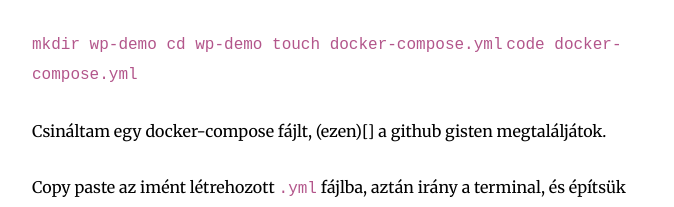
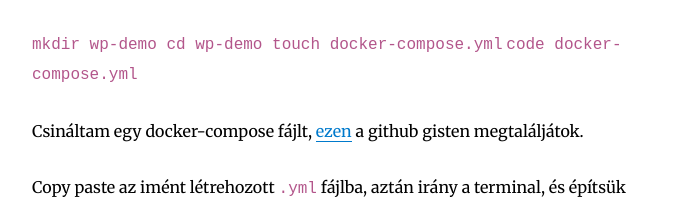
Before and after one commit to zilahir/rzblog, a Gatsby site: page /wp-tutorial-1/ in a window 1280 px wide. Shown: the part 1749-1956 px from the top of the page, without its empty margins (293-967 px from the left). Built offline with nearby package versions, Linux system fonts and the light colour scheme; Gatsby itself is replaced by a stand-in of ours; some packages are replaced by stand-ins of ours.

Commit message:
missing link

```diff
--- a/content/blog/wp-tutorial-1/index.md
+++ b/content/blog/wp-tutorial-1/index.md
@@ -40,7 +40,7 @@ Csináluk meg a folder struktúrát a projekthez.
 `touch docker-compose.yml`
 `code docker-compose.yml`
 
-Csináltam egy docker-compose fájlt, (ezen)[] a github gisten megtaláljátok.
+Csináltam egy docker-compose fájlt, [ezen](https://gist.github.com/zilahir/2582c1490c54e2d41a1c0754a54ce7d8) a github gisten megtaláljátok.
 
 Copy paste az imént létrehozott `.yml` fájlba, aztán irány a terminal, és építsük meg a docker containereket.
 
```
